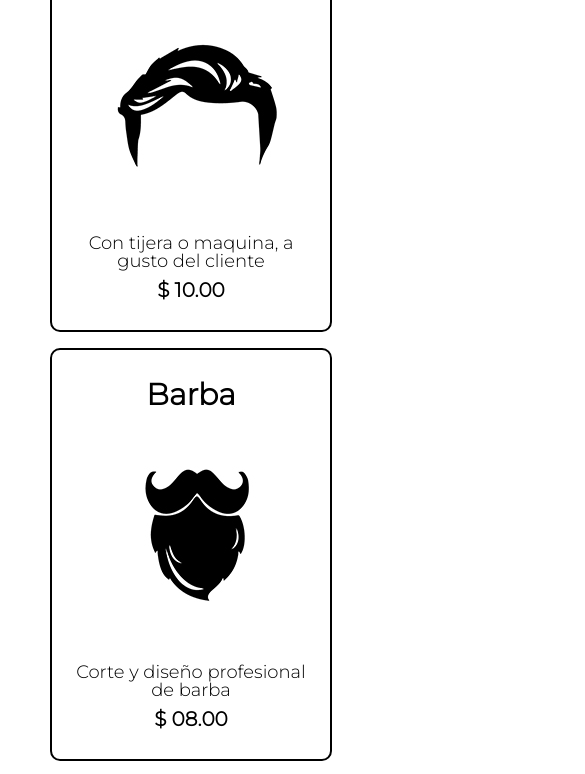
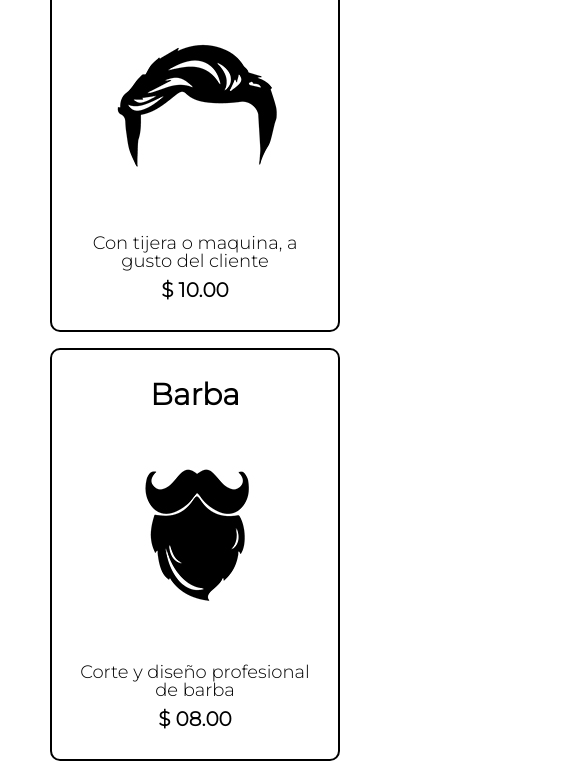
Before and after one commit to YorlinPacha/Barberia-Alura, a plain HTML site: page productos.html in a window 390 px wide. Shown: the part 442-1216 px from the top of the page, 585 px wide, since content can reach past the window. Drawn offline with Linux system fonts and the light colour scheme; a web font is replaced by a local one.

Commit message:
Modificando responsive productos

```diff
--- a/estilos.css
+++ b/estilos.css
@@ -292,7 +292,7 @@ form, .ingresar-datos{
         font-size: 18px;
     }
 
-    .caja, .principal, .mapa-contenido, .contenido-diferenciales, .video{
+    .caja, .principal, .mapa-contenido, .contenido-diferenciales, .video, .productos{
         width: auto;
     }
 
@@ -304,6 +304,7 @@ form, .ingresar-datos{
 /*Aplicando diseño reponsive PAGINA Productos*/
     .productos li{
         display: block;
+        width: auto;
         margin: 0 0 16px 0;
     }
 
```
